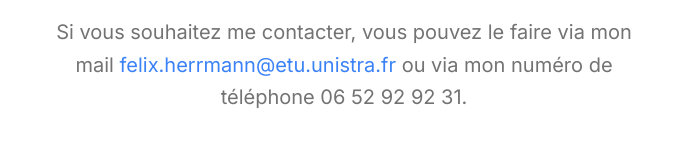
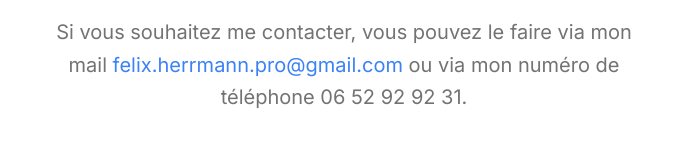
Before and after one commit to Felix-Herrmannn/portfolio, a Next.js app: page / in a window 1280 px wide. Shown: the part 3738-3881 px from the top of the page, without its empty margins (296-983 px from the left). Built offline with nearby package versions, Linux system fonts and the light colour scheme.

Commit message:
updated email address on the page

```diff
--- a/src/app/page.tsx
+++ b/src/app/page.tsx
@@ -166,7 +166,7 @@ export default function Page() {
                   href={DATA.contact.social.email.url}
                   className="text-blue-500 hover:underline"
                 >
-                  felix.herrmann@etu.unistra.fr
+                  felix.herrmann.pro@gmail.com
                 </Link>{" "}
                 ou via mon numéro de téléphone 06 52 92 92 31.
               </p>
```
